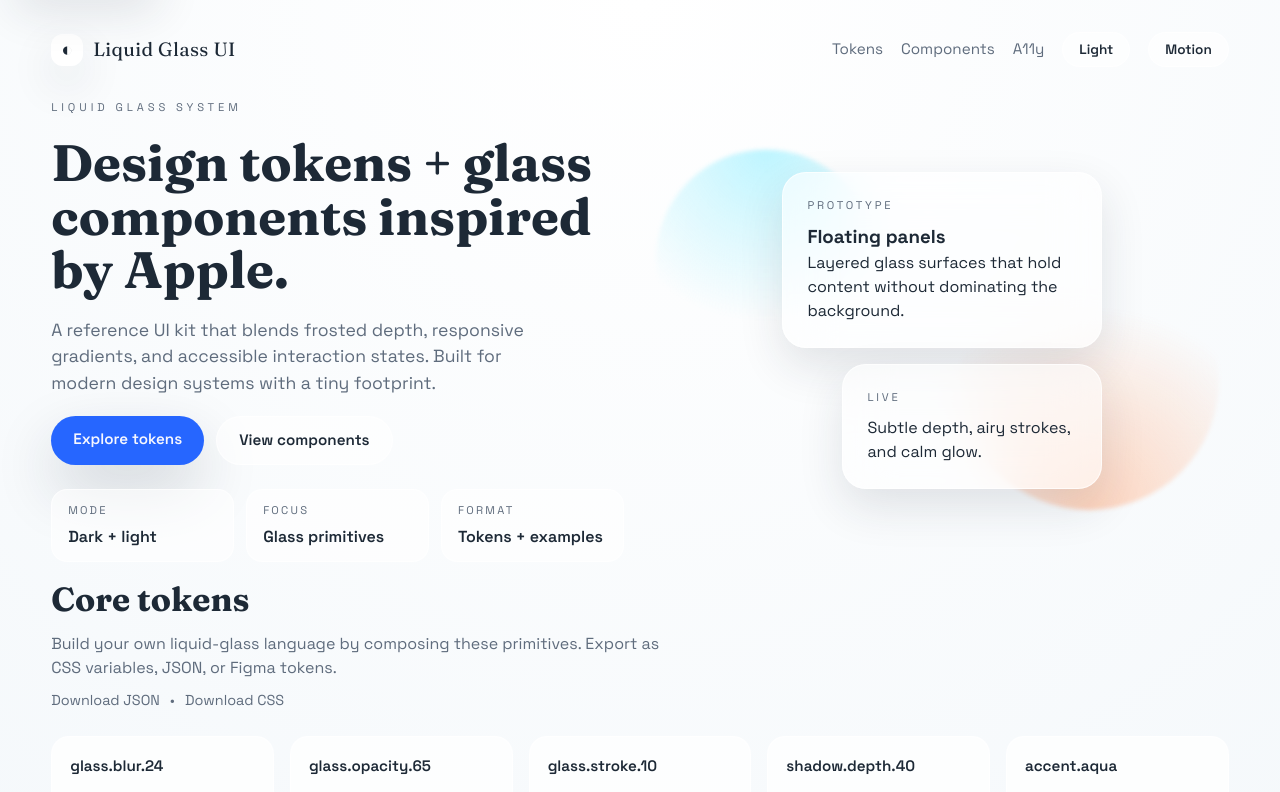
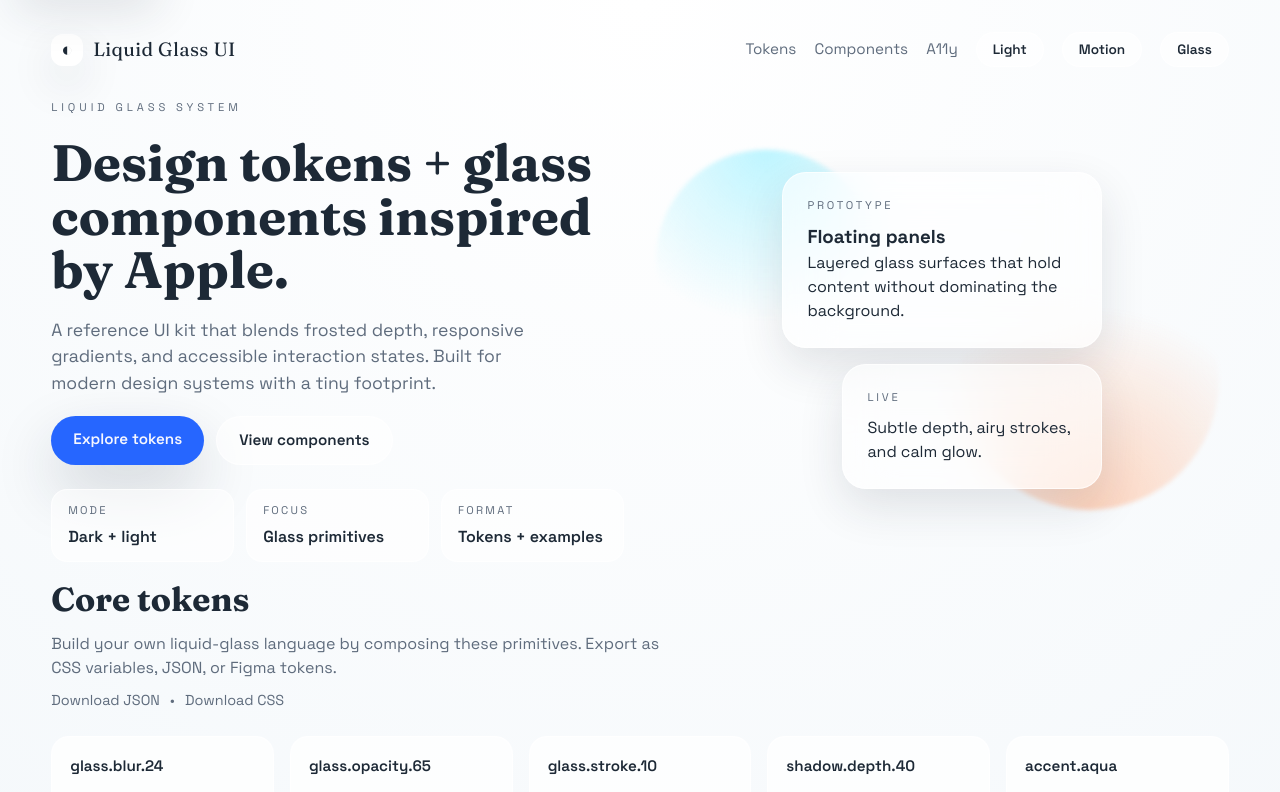
Before and after one commit to sarveshkapre/liquid-glass-ui, a React (Vite) app: page / in a window 1280 px wide. Shown: the top 792 px of the page. Built offline with nearby package versions, Linux system fonts and the light colour scheme.

Commit message:
feat(a11y): add reduced transparency mode

```diff
--- a/src/App.css
+++ b/src/App.css
@@ -246,7 +246,7 @@
   box-shadow: var(--shadow-soft);
   border-radius: 24px;
   padding: 24px;
-  backdrop-filter: blur(24px);
+  backdrop-filter: blur(var(--glass-blur));
 }
 
 .glass-card.large {
@@ -647,7 +647,7 @@
   position: sticky;
   top: 0;
   background: color-mix(in srgb, var(--glass-bg-soft), transparent 10%);
-  backdrop-filter: blur(24px);
+  backdrop-filter: blur(var(--glass-blur));
   z-index: 1;
 }
 
@@ -1074,7 +1074,7 @@
   border-radius: 999px;
   border: 1px solid var(--glass-border);
   background: color-mix(in srgb, var(--glass-bg-soft), transparent 35%);
-  backdrop-filter: blur(24px);
+  backdrop-filter: blur(var(--glass-blur));
   box-shadow: var(--shadow-soft);
   color: var(--text);
   font-size: 0.88rem;
--- a/src/App.tsx
+++ b/src/App.tsx
@@ -6,6 +6,7 @@
 
 type Theme = 'light' | 'dark'
 type Motion = 'full' | 'reduced'
+type Transparency = 'full' | 'reduced'
 
 type TokenItem = {
   name: string
@@ -62,6 +63,7 @@
 const a11yChecklist = [
   'Contrast ratio ≥ 4.5 for text on frosted layers.',
   'Reduced-motion mode swaps lifts for opacity changes.',
+  'Reduced-transparency mode increases opacity and reduces blur.',
   'Keyboard focus uses a high-chroma ring.',
   'Interactive elements are at least 44px tall.',
 ]
@@ -201,9 +203,25 @@
   return window.matchMedia('(prefers-reduced-motion: reduce)').matches ? 'reduced' : 'full'
 }
 
+function getInitialTransparency(): Transparency {
+  if (typeof window === 'undefined') {
+    return 'full'
+  }
+
+  const stored = window.localStorage.getItem('lg-transparency')
+  if (stored === 'full' || stored === 'reduced') {
+    return stored
+  }
+
+  return window.matchMedia('(prefers-reduced-transparency: reduce)').matches
+    ? 'reduced'
+    : 'full'
+}
+
 function App() {
   const [theme, setTheme] = useState<Theme>(getInitialTheme)
   const [motion, setMotion] = useState<Motion>(getInitialMotion)
+  const [transparency, setTransparency] = useState<Transparency>(getInitialTransparency)
   const [toast, setToast] = useState<string | null>(null)
   const toastTimer = useRef<number | null>(null)
   const searchInputRef = useRef<HTMLInputElement | null>(null)
@@ -238,6 +256,11 @@
     document.documentElement.dataset.motion = motion
     window.localStorage.setItem('lg-motion', motion)
   }, [motion])
+
+  useEffect(() => {
+    document.documentElement.dataset.transparency = transparency
+    window.localStorage.setItem('lg-transparency', transparency)
+  }, [transparency])
 
   useEffect(() => {
     return () => {
@@ -291,6 +314,14 @@
         ? 'Switch to full motion'
         : 'Switch to reduced motion',
     [motion],
+  )
+
+  const toggleTransparencyLabel = useMemo(
+    () =>
+      transparency === 'reduced'
+        ? 'Switch to full transparency'
+        : 'Switch to reduced transparency',
+    [transparency],
   )
 
   const announce = (message: string) => {
@@ -597,6 +628,17 @@
             }
           >
             {motion === 'reduced' ? 'Reduced' : 'Motion'}
+          </button>
+          <button
+            className="theme-toggle"
+            type="button"
+            aria-pressed={transparency === 'reduced'}
+            aria-label={toggleTransparencyLabel}
+            onClick={() =>
+              setTransparency((current) => (current === 'reduced' ? 'full' : 'reduced'))
+            }
+          >
+            {transparency === 'reduced' ? 'Solid' : 'Glass'}
           </button>
         </nav>
       </header>
--- a/src/index.css
+++ b/src/index.css
@@ -21,6 +21,7 @@
   --glass-bg-soft: rgba(255, 255, 255, 0.12);
   --glass-border: rgba(255, 255, 255, 0.16);
   --glass-highlight: rgba(255, 255, 255, 0.18);
+  --glass-blur: 24px;
   --shadow-soft: 0 18px 45px rgba(4, 14, 23, 0.45);
   --shadow-strong: 0 25px 60px rgba(4, 14, 23, 0.6);
 }
@@ -38,6 +39,21 @@
   --glass-highlight: rgba(255, 255, 255, 0.9);
   --shadow-soft: 0 18px 45px rgba(29, 41, 54, 0.12);
   --shadow-strong: 0 25px 60px rgba(29, 41, 54, 0.18);
+}
+
+[data-transparency='reduced'] {
+  --glass-blur: 8px;
+  --glass-bg: rgba(255, 255, 255, 0.2);
+  --glass-bg-soft: rgba(255, 255, 255, 0.26);
+  --glass-border: rgba(255, 255, 255, 0.28);
+  --glass-highlight: rgba(255, 255, 255, 0.3);
+}
+
+[data-theme='light'][data-transparency='reduced'] {
+  --glass-bg: rgba(255, 255, 255, 0.88);
+  --glass-bg-soft: rgba(255, 255, 255, 0.94);
+  --glass-border: rgba(29, 41, 54, 0.18);
+  --glass-highlight: rgba(255, 255, 255, 1);
 }
 
 * {
```
Also changed, not shown: 3 other files (tests, documents, lock files or other folders).
